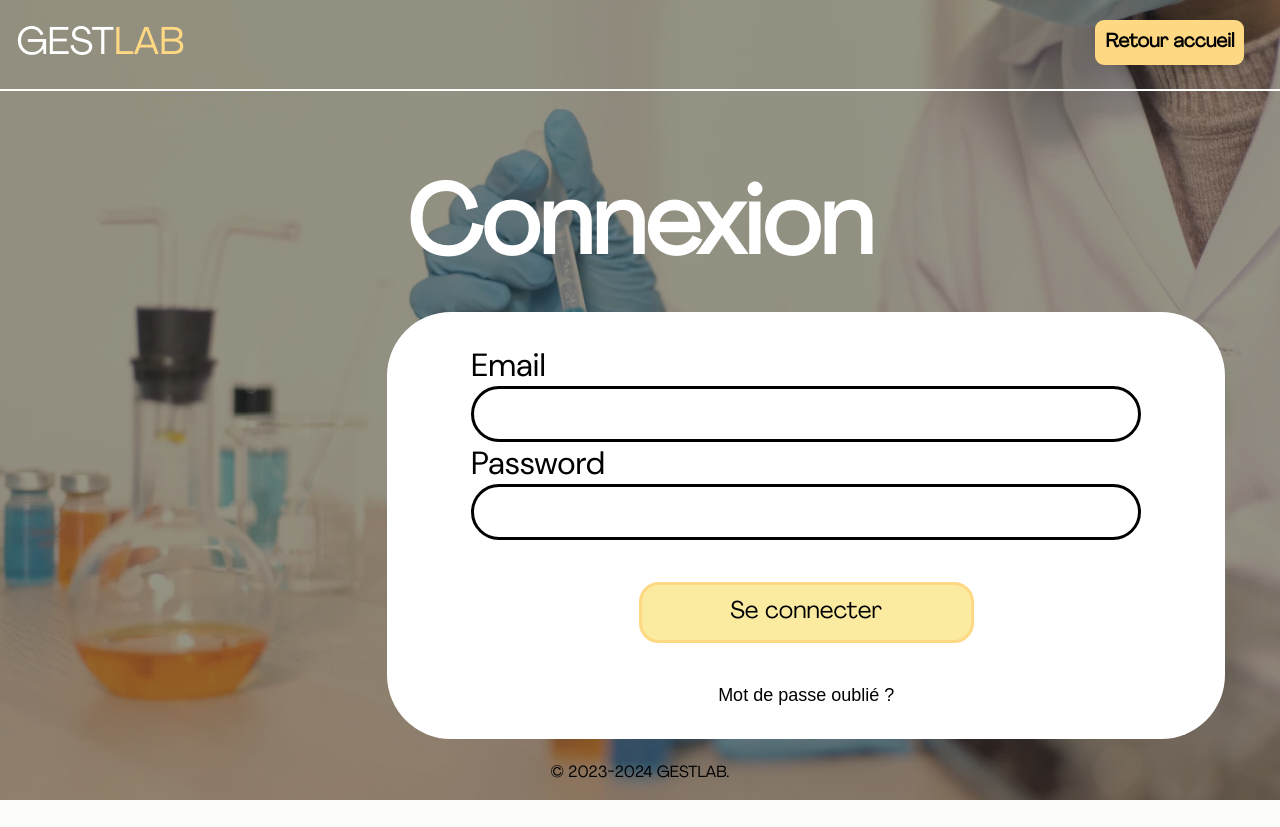
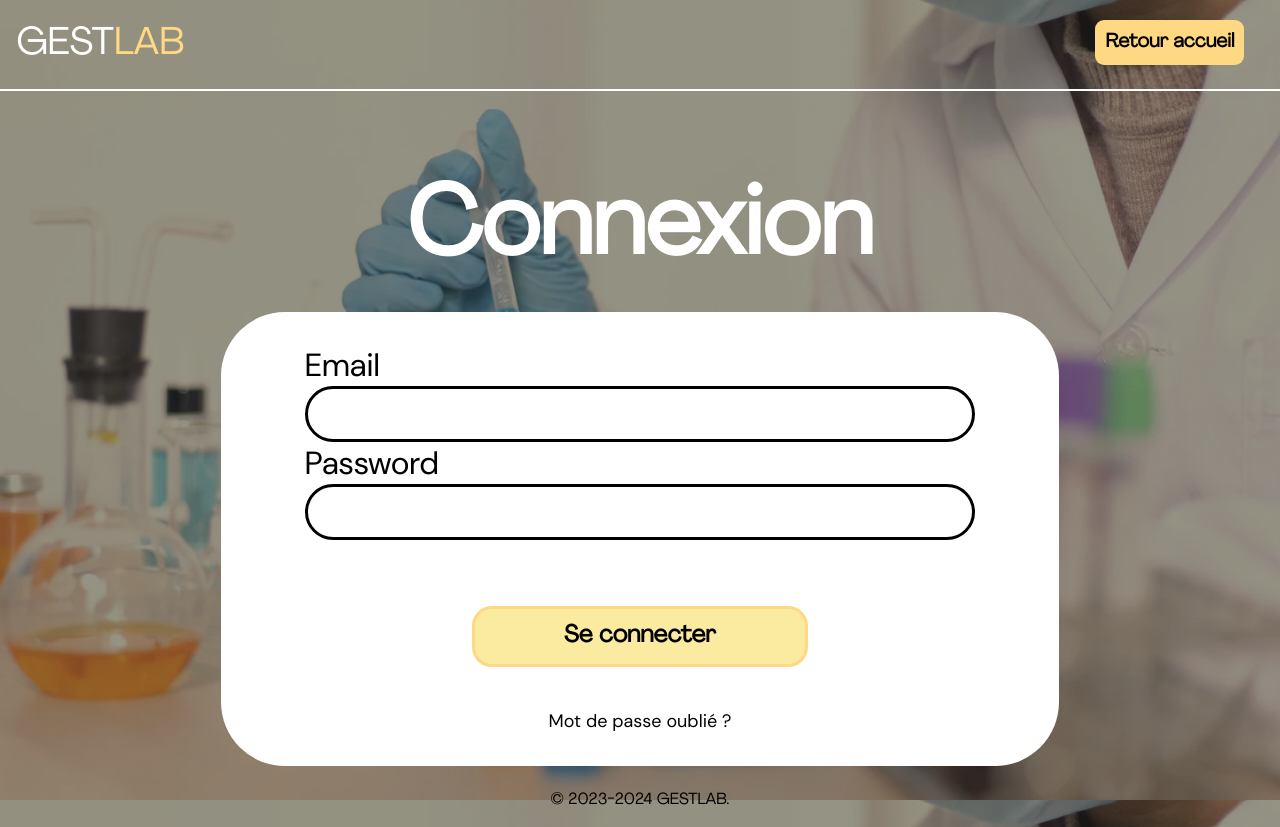
Before and after one commit to DanielMoreira45/SAE-GESTLAB, a Flask app: page /login/ in a window 1280 px wide. Before the commit the page ends 800 px from the top, so only its background shows below. Run offline with Flask 3, Linux system fonts and the light colour scheme.

Commit message:
corrections css (maintenant responsive)

```diff
--- a/app/static/css/connexion.css
+++ b/app/static/css/connexion.css
@@ -1,3 +1,7 @@
+@font-face {
+    font-family: "DM-Sans";
+    src: url("../font/DMSans.ttf");
+  }
 
 @font-face {
     font-family: "AgrandirWide";
@@ -31,6 +35,8 @@
     text-align: center;
     flex-basis: 80%;
     flex-grow: 1;
+    flex: 1;
+    min-width: 100%;
 
 }
 
@@ -40,12 +46,12 @@
     flex-basis: 40%;
     flex-grow: 0;
     background-color: white;
-    margin-left: 30%;
-    margin-right: 30%;
     border-radius: 2em;
     padding-bottom: 1em;
     padding-top: 1em;
     font-size: 2em;
+    margin-left:auto;
+    margin-right: auto;
 }
 
 form>div{
@@ -58,10 +64,8 @@
     flex-basis: 80%;
     margin-top: 0.5em;
     margin-bottom: 0.5em;
-    text-align: left;
     display: flex;
     flex-wrap: wrap;
-
 }
 
 
@@ -90,6 +94,7 @@
     margin-bottom: 5%;
     margin-left: 30%;
     margin-right: 30%;
+    font-weight: bold;
 }
 
 #Connexion:hover {
@@ -103,6 +108,7 @@
 .error {
     color: red;
     font-size: medium;
+    min-height:1.5em;
 }
 
 input{
@@ -124,6 +130,7 @@
     cursor: pointer;
     font-size: large;
     flex-basis: 100%;
+    font-family: "DM-Sans";
 }
 
 #mdp:hover{
--- a/app/templates/bug.html
+++ b/app/templates/bug.html
@@ -1,7 +1,7 @@
 {% extends "base.html" %}
 {% block styles %}
 {{ super() }}
-<link rel="stylesheet" href="static/connexion.css">
+<link rel="stylesheet" href="">
 {% endblock %}
 {% block content %}
 <h1>Veuillez contacter votre administrateur</h1>
```
